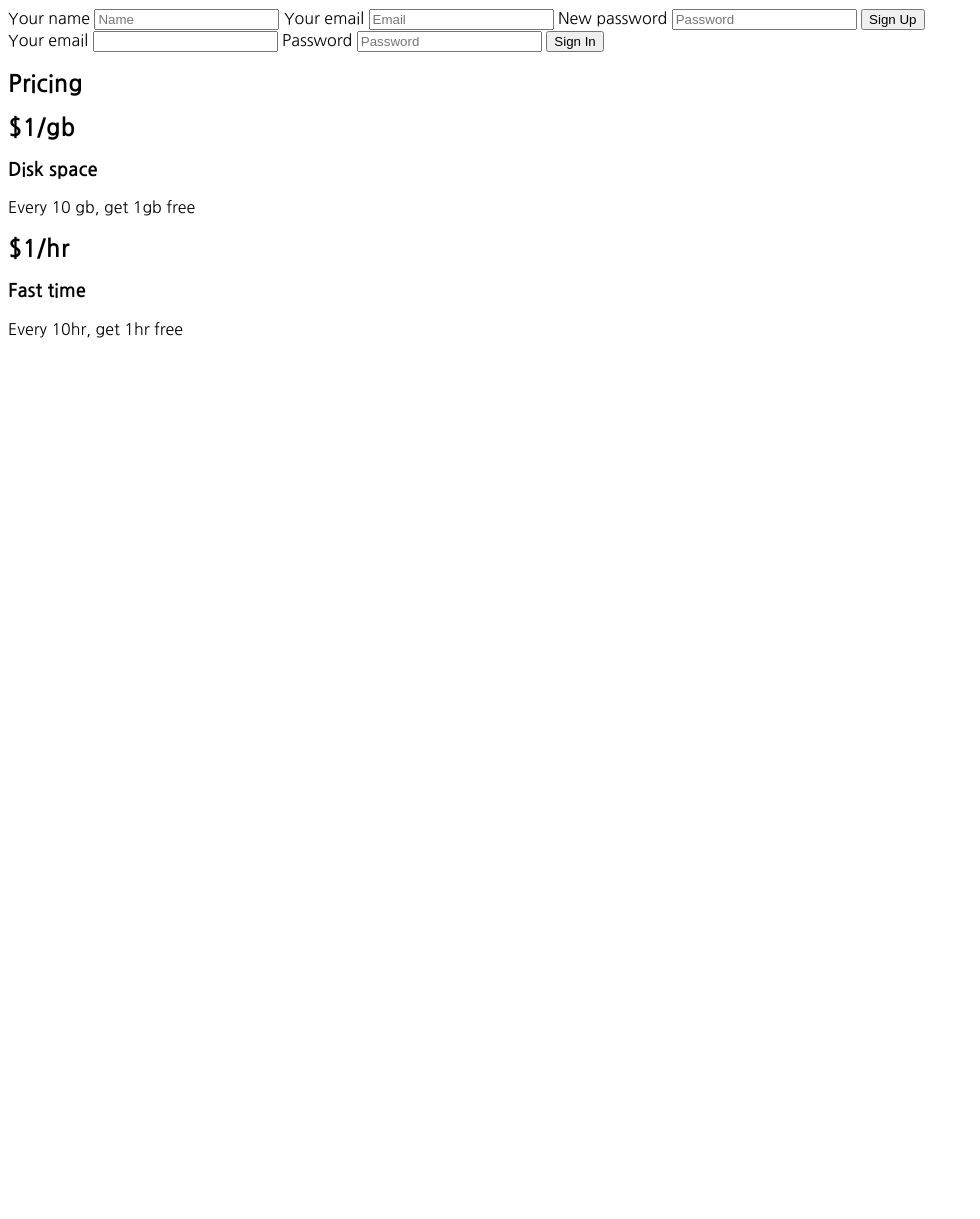
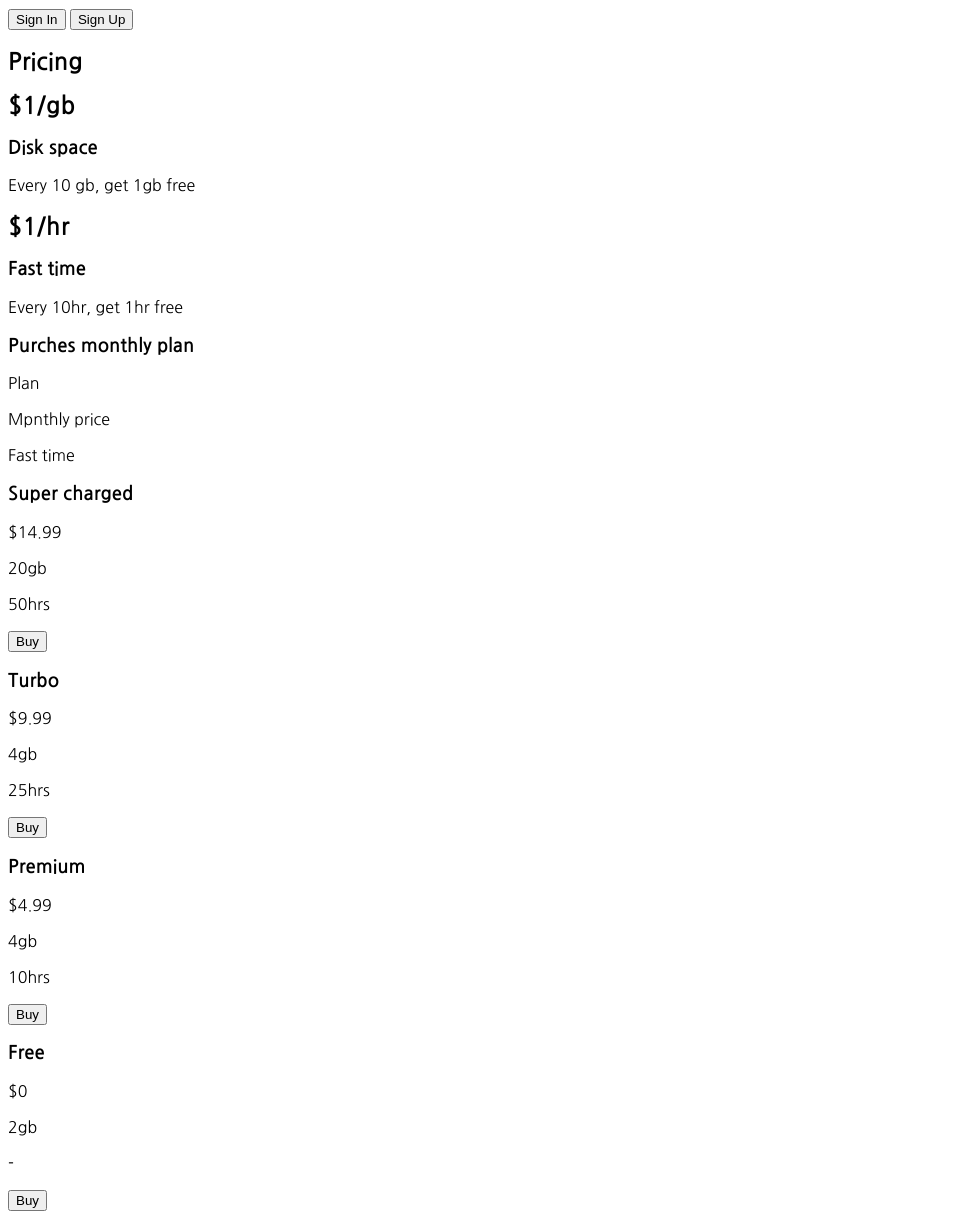
Before and after one commit to katyakaterina/simple_page, a website: page index.html in a window 1280 px wide. Shown: the whole page, without its empty margins (0-980 px from the left). Before the commit the page ends 800 px from the top, so only its background shows below. Drawn offline with nearby package versions, Linux system fonts and the light colour scheme; files that its build step writes are made by us from their sources.

Commit message:
немного html

```diff
--- a/gulpfile.js
+++ b/gulpfile.js
@@ -15,8 +15,9 @@ gulp.task('sass', function() {
     return gulp.src('./src/style/**/*.scss')
     // .pipe(sass().on('error, sass.logError'))
     .pipe(sass({outputStyle:'expanded'})).on('error', sass.logError)
-    .pipe(autoprefixer({
-        browsers:['last 2 versions'],cascade: false}))
+    .pipe(autoprefixer(['last 30 versions', '> 1%', 'ie 8', 'ie 7'], { cascade: true }))
+    // .pipe(autoprefixer({
+    //     browsers:['last 2 versions'],cascade: false}))
     .pipe(csso())
     .pipe(rename('main.css'))
     .pipe(gulp.dest('dest/css'));
--- a/index.html
+++ b/index.html
@@ -15,7 +15,9 @@
         <section class="header__inner">
             <div class="header__left"></div>
             <div class="header__right">
-                <form class="form" action="" method="POST">
+                <button class="header__signin button">Sign In</button>
+                <button class="header__signup button">Sign Up</button>
+                <form class="header__form form" action="" method="POST">
                     <label class="form__label">Your name
                         <input class="form__input" type="text" name="name" placeholder="Name">
                     </label>
@@ -27,7 +29,7 @@
                     </label class="form__label">
                     <button>Sign Up</button>
                 </form>
-                <form class="form" action="">
+                <form class="header__form form" action="">
                     <label class="form__label">Your email
                         <input type="email" name="email" placeholder="">
                     </label>
@@ -41,8 +43,8 @@
     </header>
     <main>
         <section class="cover">
-            <div class="cover__headline">
-                <h1>Pricing</h1>
+            <div class="cover__box">
+                <h1 class="cover__headline">Pricing</h1>
                 <div class="cover__left">
                     <h2 class="cover__title">$1/gb</h2>
                     <h3 class="cover__subtitle">Disk space</h3>
@@ -54,7 +56,42 @@
                     <p class="cover__detail">Every 10hr, get 1hr free</p>
                 </div>
             </div>
-            <div class="cover__table"></div>
+            <div class="cover__table">
+                <div class="cover__list">
+                    <h3 class="cover__title">Purches monthly plan</h3>
+                    <p class="cover__heading">Plan</p>
+                    <p class="cover__heading">Mpnthly price</p>
+                    <p class="cover__heading">Fast time</p>
+                </div>
+                <div class="cover__option">
+                    <h3 class="cover__headline--m">Super charged</h3>
+                    <p class="cover__detail">$14.99</p>
+                    <p class="cover__detail">20gb</p>
+                    <p class="cover__detail">50hrs</p>
+                    <button class="cover__buy button">Buy</button>
+                </div>
+                <div class="cover__option">
+                    <h3 class="cover__headline--m">Turbo</h3>
+                    <p class="cover__detail">$9.99</p>
+                    <p class="cover__detail">4gb</p>
+                    <p class="cover__detail">25hrs</p>
+                    <button class="cover__buy button">Buy</button>
+                </div>
+                <div class="cover__option">
+                    <h3 class="cover__headline--m">Premium</h3>
+                    <p class="cover__detail">$4.99</p>
+                    <p class="cover__detail">4gb</p>
+                    <p class="cover__detail">10hrs</p>
+                    <button class="cover__buy button">Buy</button>
+                </div>
+                <div class="cover__option">
+                    <h3 class="cover__headline--m">Free</h3>
+                    <p class="cover__detail">$0</p>
+                    <p class="cover__detail">2gb</p>
+                    <p class="cover__detail">-</p>
+                    <button class="cover__buy button">Buy</button>
+                </div>
+            </div>
         </section>
     </main>
 
--- a/src/style/blocks/header.scss
+++ b/src/style/blocks/header.scss
@@ -0,0 +1,9 @@
+// form{
+//     display: none;
+// }
+.header{
+    &__form{
+display: none;
+    }
+
+}
--- a/src/style/global/body.scss
+++ b/src/style/global/body.scss
@@ -1,3 +1,7 @@
 body{
     font-family: 'Nanum Gothic', sans-serif;
+    // color: $blue;
 }
+// form{
+//     display: none;
+// }
--- a/src/style/main.scss
+++ b/src/style/main.scss
@@ -1 +1,5 @@
+@import 'mixins.scss';
+@import 'variables.scss';
+
 @import 'global/body.scss';
+@import './blocks/header.scss';
--- a/src/style/variables.scss
+++ b/src/style/variables.scss
@@ -0,0 +1,8 @@
+$blue: #1A3F5A;
+$black: #040717;
+$lightBlue: #135ACE;
+$red: #F6485A;
+$mint: #17A4C2;
+$white: #F4F5F7;
+$green: #518C76;
+$gray:#A5AEBE;
```
Also changed, not shown: 1 other file.
